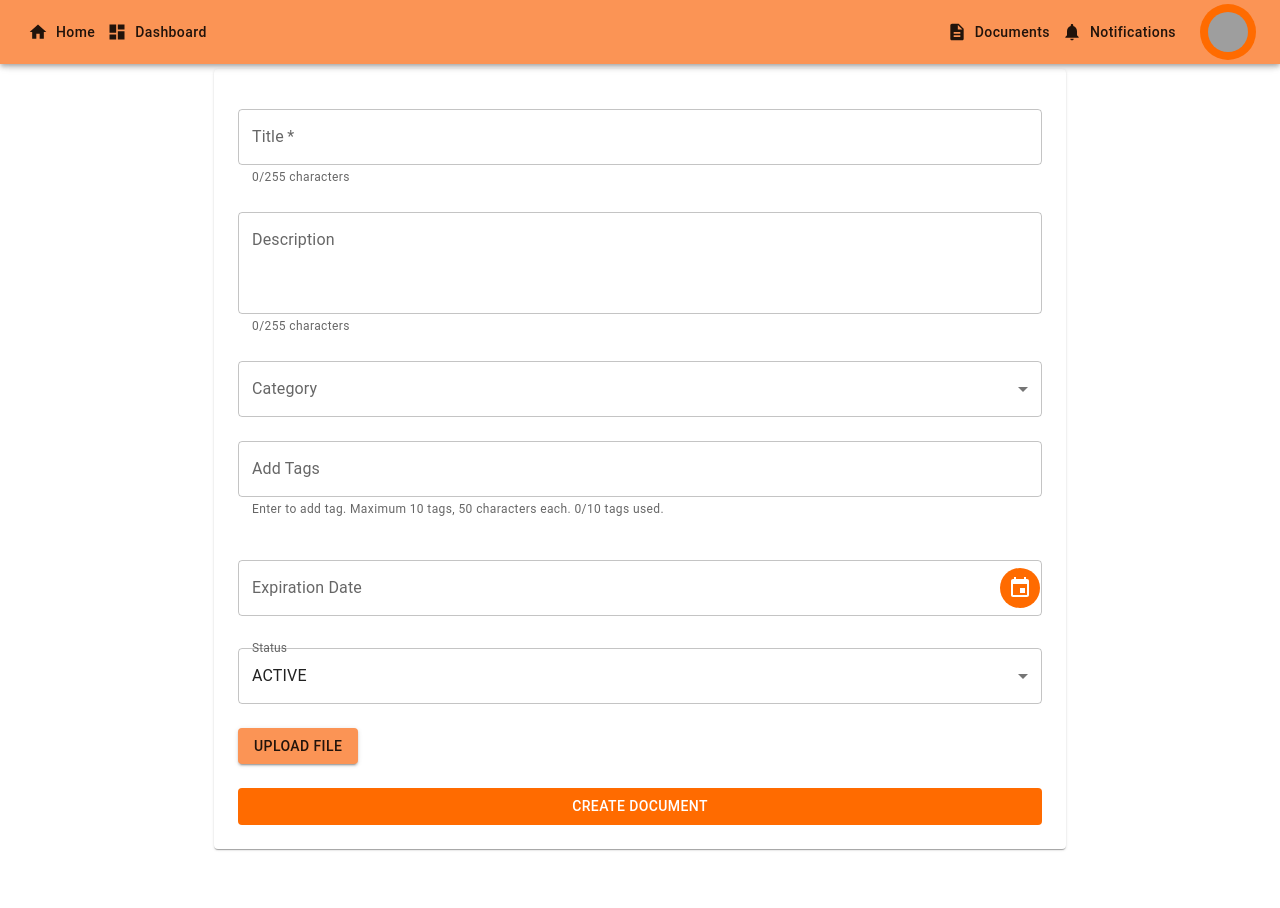
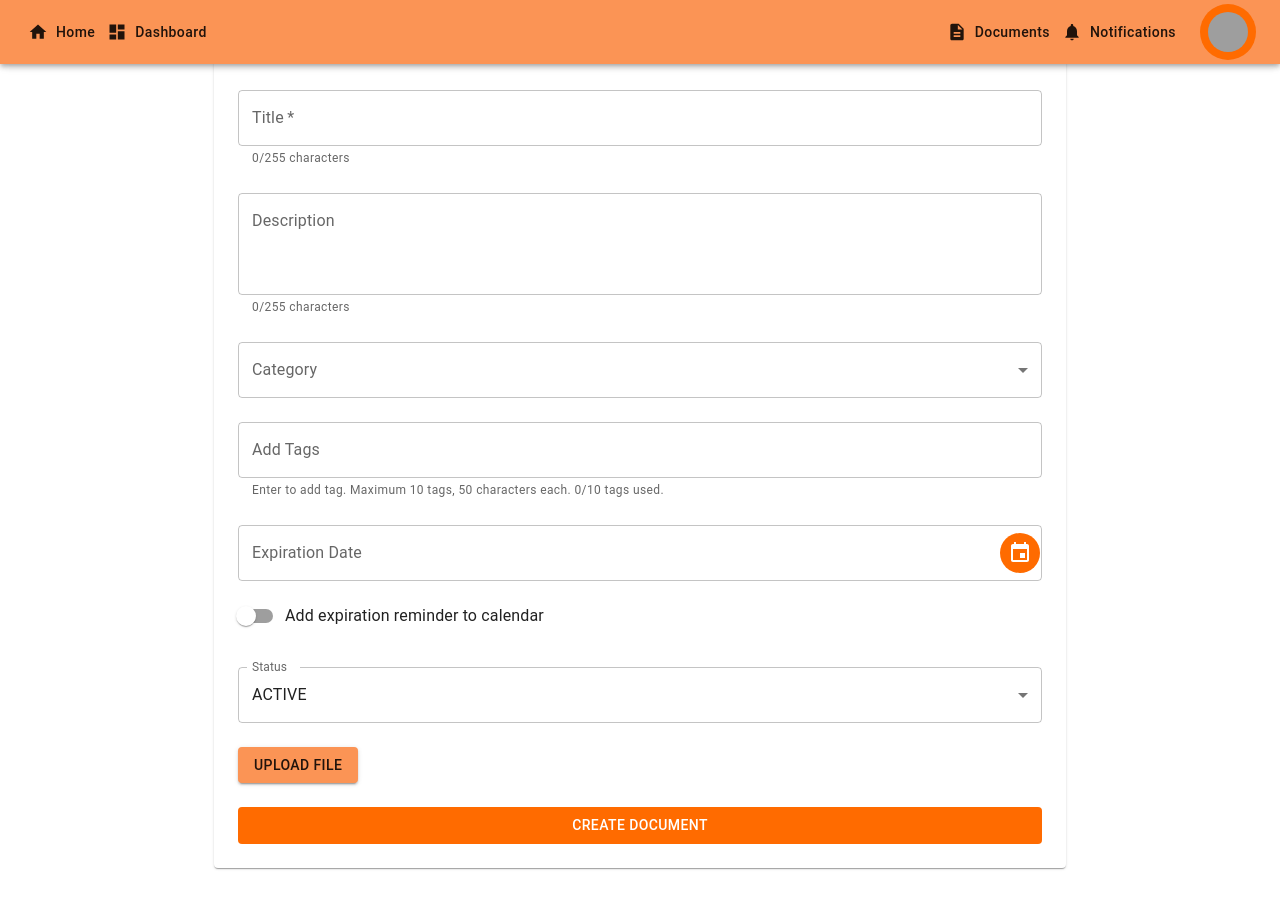
Before and after one commit to AlzgamerCS/react-notification-cursor, a React (Vite) app: page /add-document in a window 1280 px wide. Shown: the top 908 px of the page. Built offline with nearby package versions, Linux system fonts and the light colour scheme; sample sign-in values are in the browser's storage; grey boxes are pictures that could not be loaded.

Commit message:
Enhance AddDocument page to include calendar event creation functionality. Add a switch for users to opt-in for calendar reminders, validate expiration date input, and adjust API endpoint based on reminder selection. Update UI components for improved user experience.

```diff
--- a/src/pages/AddDocument.tsx
+++ b/src/pages/AddDocument.tsx
@@ -12,11 +12,14 @@ import {
   Chip,
   Alert,
   Paper,
+  Switch,
+  FormControlLabel,
 } from '@mui/material';
 import { AdapterDateFns } from '@mui/x-date-pickers/AdapterDateFns';
 import { LocalizationProvider } from '@mui/x-date-pickers/LocalizationProvider';
 import { DatePicker } from '@mui/x-date-pickers/DatePicker';
 import { useNavigate } from 'react-router-dom';
+import { addHours } from 'date-fns';
 import api, { ENDPOINTS, handleApiError } from '../services/api';
 
 // Document category enum matching backend
@@ -49,6 +52,9 @@ const AddDocument = () => {
   const [status, setStatus] = useState('ACTIVE');
   const [selectedFile, setSelectedFile] = useState<File | null>(null);
   const [uploadedFilePath, setUploadedFilePath] = useState('');
+
+  // Calendar event state
+  const [createCalendarEvent, setCreateCalendarEvent] = useState(false);
 
   // UI state
   const [loading, setLoading] = useState(false);
@@ -111,6 +117,11 @@ const AddDocument = () => {
       return;
     }
 
+    if (createCalendarEvent && !expirationDate) {
+      setError('Please set expiration date for the calendar event');
+      return;
+    }
+
     const documentData = {
       title,
       description,
@@ -118,16 +129,25 @@ const AddDocument = () => {
       expirationDate: expirationDate?.toISOString().split('T')[0],
       status,
       filePath: uploadedFilePath,
-      tags
+      tags,
+      ...(createCalendarEvent && expirationDate && {
+        calendarEventDetails: {
+          createCalendarEvent,
+          summary: title,
+          description: description,
+          startDateTime: expirationDate.toISOString(),
+          endDateTime: addHours(expirationDate, 1).toISOString(),
+          timeZone: 'GMT+5'
+        }
+      })
     };
 
     try {
       setLoading(true);
-      await api.post(ENDPOINTS.DOCUMENTS.CREATE, documentData);
+      const endpoint = createCalendarEvent ? 'documents/with-event' : ENDPOINTS.DOCUMENTS.CREATE;
+      await api.post(endpoint, documentData);
       setSuccess(true);
-      setTimeout(() => {
-        navigate('/documents');
-      }, 2000);
+      navigate('/documents')
     } catch (err) {
       const errorMessage = handleApiError(err);
       setError(errorMessage);
@@ -183,12 +203,14 @@ const AddDocument = () => {
               error={description.length === 255}
             />
 
-            <FormControl fullWidth margin="normal">
-              <InputLabel>Category</InputLabel>
+            <FormControl fullWidth margin="normal" variant="outlined">
+              <InputLabel id="category-label">Category</InputLabel>
               <Select
+                labelId="category-label"
                 value={category}
                 onChange={(e) => setCategory(e.target.value)}
                 required
+                label="Category"
               >
                 {Object.entries(DocumentCategory).map(([key, value]) => (
                   <MenuItem key={key} value={value}>
@@ -241,21 +263,36 @@ const AddDocument = () => {
             </Box>
 
             <LocalizationProvider dateAdapter={AdapterDateFns}>
-              <DatePicker
-                label="Expiration Date"
-                value={expirationDate}
-                onChange={(newValue) => setExpirationDate(newValue)}
-                sx={{ mt: 2, mb: 2, width: '100%' }}
-                minDate={new Date()} // Prevent past dates
+              <Box sx={{ mb: 2 }}>
+                <DatePicker
+                  label="Expiration Date"
+                  value={expirationDate}
+                  onChange={(newValue) => setExpirationDate(newValue)}
+                  sx={{ width: '100%' }}
+                  minDate={new Date()}
+                />
+              </Box>
+
+              <FormControlLabel
+                control={
+                  <Switch
+                    checked={createCalendarEvent}
+                    onChange={(e) => setCreateCalendarEvent(e.target.checked)}
+                  />
+                }
+                label="Add expiration reminder to calendar"
+                sx={{ mb: 2 }}
               />
             </LocalizationProvider>
 
-            <FormControl fullWidth margin="normal">
-              <InputLabel>Status</InputLabel>
+            <FormControl fullWidth margin="normal" variant="outlined">
+              <InputLabel id="status-label">Status</InputLabel>
               <Select
+                labelId="status-label"
                 value={status}
                 onChange={(e) => setStatus(e.target.value)}
                 required
+                label="Status"
               >
                 {Object.entries(DocumentStatus).map(([key, value]) => (
                   <MenuItem key={key} value={value}>
@@ -265,7 +302,7 @@ const AddDocument = () => {
               </Select>
             </FormControl>
 
-            <Box sx={{ mt: 2, mb: 2 }}>
+            <Box sx={{ mt: 2 }}>
               <input
                 accept="*/*"
                 style={{ display: 'none' }}
@@ -293,11 +330,6 @@ const AddDocument = () => {
                   File uploaded successfully!
                 </Alert>
               )}
-              {error && (
-                <Alert severity="error" sx={{ mt: 1 }}>
-                  {error}
-                </Alert>
-              )}
             </Box>
 
             <Box sx={{ mt: 3 }}>
```
